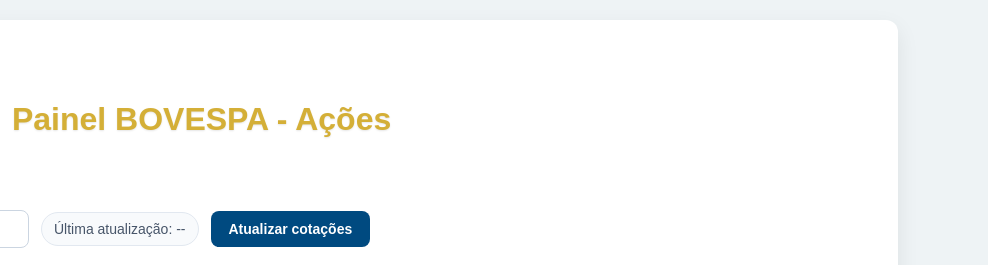
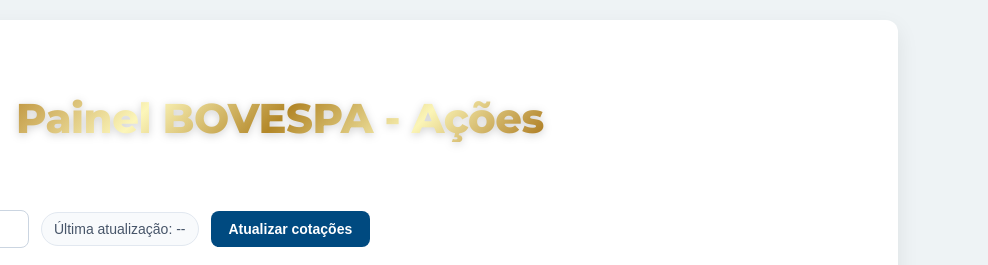
Before and after one commit to ricardodime-tech/boovespa, a website: page public/index.html in a window 1280 px wide. Shown: the top 265 px of the page, 292-1280 px from the left. Drawn offline with Linux system fonts and the light colour scheme; no server answers.

Commit message:
atualizar

```diff
--- a/public/index.html
+++ b/public/index.html
@@ -4,6 +4,11 @@
     <meta charset="UTF-8">
     <meta name="viewport" content="width=device-width, initial-scale=1.0">
     <title>BOVESPA - Cotações</title>
+    <!-- Importação da fonte elegante Montserrat do Google Fonts -->
+    <link rel="preconnect" href="https://fonts.googleapis.com">
+    <link rel="preconnect" href="https://fonts.gstatic.com" crossorigin>
+    <link href="https://fonts.googleapis.com/css2?family=Montserrat:wght@700;800;900&display=swap" rel="stylesheet">
+
     <style>
         * {
             box-sizing: border-box;
@@ -38,7 +43,7 @@
         .header-left {
             display: flex;
             align-items: center;
-            gap: 16px;
+            gap: 20px;
         }
 
         .logo {
@@ -49,10 +54,20 @@
 
         h1 {
             margin: 0;
-            /* Título com letras douradas */
-            color: #d4af37;
-            font-size: 2rem;
-            text-shadow: 0 1px 2px rgba(0, 0, 0, 0.1);
+            font-family: 'Montserrat', 'Trebuchet MS', Arial, sans-serif;
+            font-size: 2.6rem;
+            font-weight: 800;
+            letter-spacing: -0.5px;
+
+            /* Efeito Gradiente Dourado Metálico Profissional */
+            background: linear-gradient(135deg, #bf953f 0%, #fcf6ba 25%, #b38728 50%, #fbf5b7 75%, #aa771c 100%);
+            -webkit-background-clip: text;
+            -webkit-text-fill-color: transparent;
+            background-clip: text;
+
+            /* Sombra sutil para destacar do fundo */
+            filter: drop-shadow(0px 2px 4px rgba(0, 0, 0, 0.18));
+            line-height: 1.1;
         }
 
         .toolbar {
```
